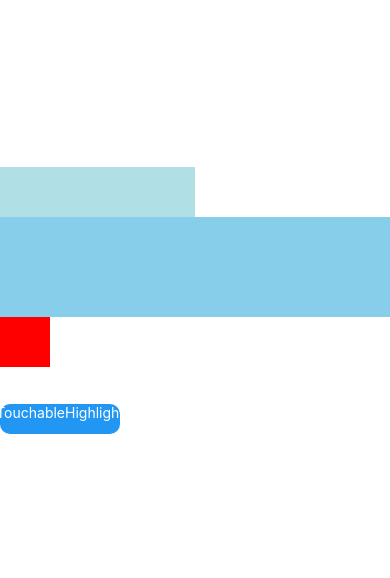
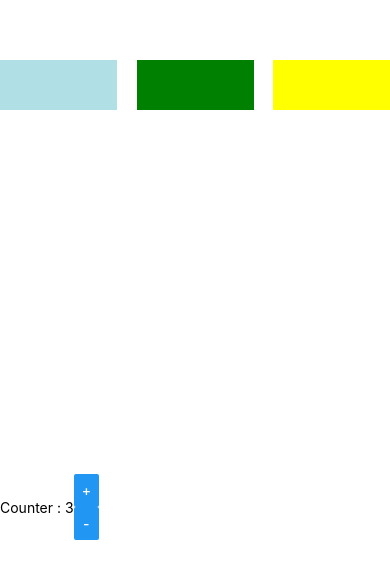
Before and after one commit to SoldierAb/NativeShop, a React Native app: screen / in a window 390 px wide. Shown: the part 122-700 px from the top of the page. Built offline with nearby package versions, Linux system fonts and the light colour scheme.

Commit message:
update add ts dev env

```diff
--- a/App.js
+++ b/App.js
@@ -7,7 +7,8 @@
  */
 
 import React, {Component} from 'react';
-import {Platform,TextInput, StyleSheet, Text, View,TouchableHighlight,Alert} from 'react-native';
+import {Platform, View,Alert} from 'react-native';
+import Counter from './lib/src/modules/Counter';
 
 const instructions = Platform.select({
   ios: 'Press Cmd+R to reload,\n' + 'Cmd+D or shake for dev menu',
@@ -17,68 +18,31 @@ const instructions = Platform.select({
 });
 
 type Props = {};
+
 export default class App extends Component<Props> {
 
-  constructor(props){
-    super(props);
-    this.state={
-      text:''
-    };
+  state={
+    count:3
   }
 
-  pressBtn(){
-      Alert.alert('btn press');
+  clickDec=()=>{
+    this.setState({count:--this.state.count});
+  }
+
+  clickIncre=()=>{
+    this.setState({count:++this.state.count});
   }
 
   render() {
+    const {clickDec,clickIncre} =this;
     return (
-      <View style={{flex: 1, flexDirection: 'column',justifyContent:'center',alignItems:'stretch' }}>
-            <View style={{width: '50%', height: 50, backgroundColor: 'powderblue',}} />
-            <View style={{height: 100, backgroundColor: 'skyblue'}} />
-            <View style={{width: 50, height: 50, backgroundColor: 'red'}} />
-
-            <TextInput onChangeText={(text)=>{this.setState({text})}}/>
-            <Text style={{padding:10,fontSize:12}}>
-              { this.state.text.split(' ').map(val=>val&&`${val}~`).join('-') }
-            </Text>
-            <TouchableHighlight onPress={this.pressBtn} underlayColor="white">
-              <View style={styles.button}>
-                <Text style={styles.btnText}>
-                    TouchableHighlight
-                </Text>
-              </View>
-            </TouchableHighlight>
+      <View style={{flex: 1,flexDirection:'row', alignItems:'center',justifyContent:'space-between',flexWrap:'wrap'}}>
+            <View style={{width: '30%', height: 50, backgroundColor: 'powderblue'}} />
+            <View style={{width: '30%', height: 50, backgroundColor: 'green'}} />
+            <View style={{width: '30%', height: 50, backgroundColor: 'yellow'}} />
+            <Counter count={this.state.count} onInc={clickIncre} onDec={clickDec} />
       </View>
     );
   }
 
 }
-
-const styles = StyleSheet.create({
-  container: {
-    flex: 1,
-    justifyContent: 'center',
-    alignItems: 'center',
-    backgroundColor: '#F5FCFF',
-  },
-  btnText:{
-    color:'white',
-    },
-  button:{
-    backgroundColor:'#2196f3',
-    width:120,
-    height:30,
-    borderRadius:10,
-    alignItems:'center'
-    },
-  welcome: {
-    fontSize: 20,
-    textAlign: 'center',
-    margin: 10,
-  },
-  instructions: {
-    textAlign: 'center',
-    color: 'black',
-    marginBottom: 5,
-  },
-});
--- a/index.js
+++ b/index.js
@@ -4,6 +4,7 @@
 
 import {AppRegistry} from 'react-native';
 import App from './App';
+// import App from './lib/src/modules/Counter';
 import {name as appName} from './app.json';
 
 AppRegistry.registerComponent(appName, () => App);
--- /dev/null
+++ b/lib/src/modules/Counter.js
@@ -0,0 +1,45 @@
+"use strict";
+var __importStar = (this && this.__importStar) || function (mod) {
+    if (mod && mod.__esModule) return mod;
+    var result = {};
+    if (mod != null) for (var k in mod) if (Object.hasOwnProperty.call(mod, k)) result[k] = mod[k];
+    result["default"] = mod;
+    return result;
+};
+Object.defineProperty(exports, "__esModule", { value: true });
+const React = __importStar(require("react"));
+const react_native_1 = require("react-native");
+exports.default = ({ name, count = 1, onInc, onDec }) => (React.createElement(react_native_1.View, { style: styles.root },
+    React.createElement(react_native_1.Text, null,
+        "Counter ",
+        name,
+        ": ",
+        count),
+    React.createElement(react_native_1.View, null,
+        React.createElement(react_native_1.Button, { title: "+", onPress: onInc || (() => { }) }),
+        React.createElement(react_native_1.Button, { title: "-", onPress: onDec || (() => { }) }))));
+// styles
+const styles = react_native_1.StyleSheet.create({
+    root: {
+        flexDirection: 'row',
+        justifyContent: 'center',
+        alignItems: 'center',
+        alignSelf: 'center',
+    },
+    buttons: {
+        flexDirection: 'row',
+        minHeight: 70,
+        alignItems: 'stretch',
+        alignSelf: 'center',
+        borderWidth: 5,
+    },
+    button: {
+        flex: 1,
+        paddingVertical: 0,
+    },
+    greeting: {
+        color: '#999',
+        fontWeight: 'bold',
+    },
+});
+//# sourceMappingURL=Counter.js.map
--- a/package.json
+++ b/package.json
@@ -4,15 +4,19 @@
   "private": true,
   "scripts": {
     "start": "node node_modules/react-native/local-cli/cli.js start",
+    "tsx": "node_modules/.bin/tsc",
     "test": "jest"
   },
   "dependencies": {
     "react": "16.8.3",
-    "react-native": "0.59.3"
+    "react-native": "0.59.3",
+    "typescript": "^3.4.5"
   },
   "devDependencies": {
     "@babel/core": "^7.4.3",
     "@babel/runtime": "^7.4.3",
+    "@types/react": "^16.8.14",
+    "@types/react-native": "^0.57.50",
     "babel-jest": "^24.7.1",
     "jest": "^24.7.1",
     "metro-react-native-babel-preset": "^0.53.1",
--- /dev/null
+++ b/src/modules/Counter.tsx
@@ -0,0 +1,46 @@
+import * as React from 'react';
+import { Button, StyleSheet, Text, View } from 'react-native';
+
+interface Props {
+  name: string;
+  count?: number;
+  onInc?: () => void;
+  onDec?: () => void;
+}
+
+export default ({ name, count = 1, onInc, onDec }: Props) => (
+  <View style={styles.root}>
+    <Text>
+      Counter {name}: {count}
+    </Text>
+    <View>
+      <Button title="+" onPress={onInc || (() => {})} />
+      <Button title="-" onPress={onDec || (() => {})} />
+    </View>
+  </View>
+);
+
+// styles
+const styles = StyleSheet.create({
+  root: {
+    flexDirection:'row',
+    justifyContent:'center',
+    alignItems: 'center',
+    alignSelf: 'center',
+  },
+  buttons: {
+    flexDirection: 'row',
+    minHeight: 70,
+    alignItems: 'stretch',
+    alignSelf: 'center',
+    borderWidth: 5,
+  },
+  button: {
+    flex: 1,
+    paddingVertical: 0,
+  },
+  greeting: {
+    color: '#999',
+    fontWeight: 'bold',
+  },
+});
```
Also changed, not shown: tsconfig.json (added, +63 -0 lines), 2 other files (tests, documents, lock files or other folders).
